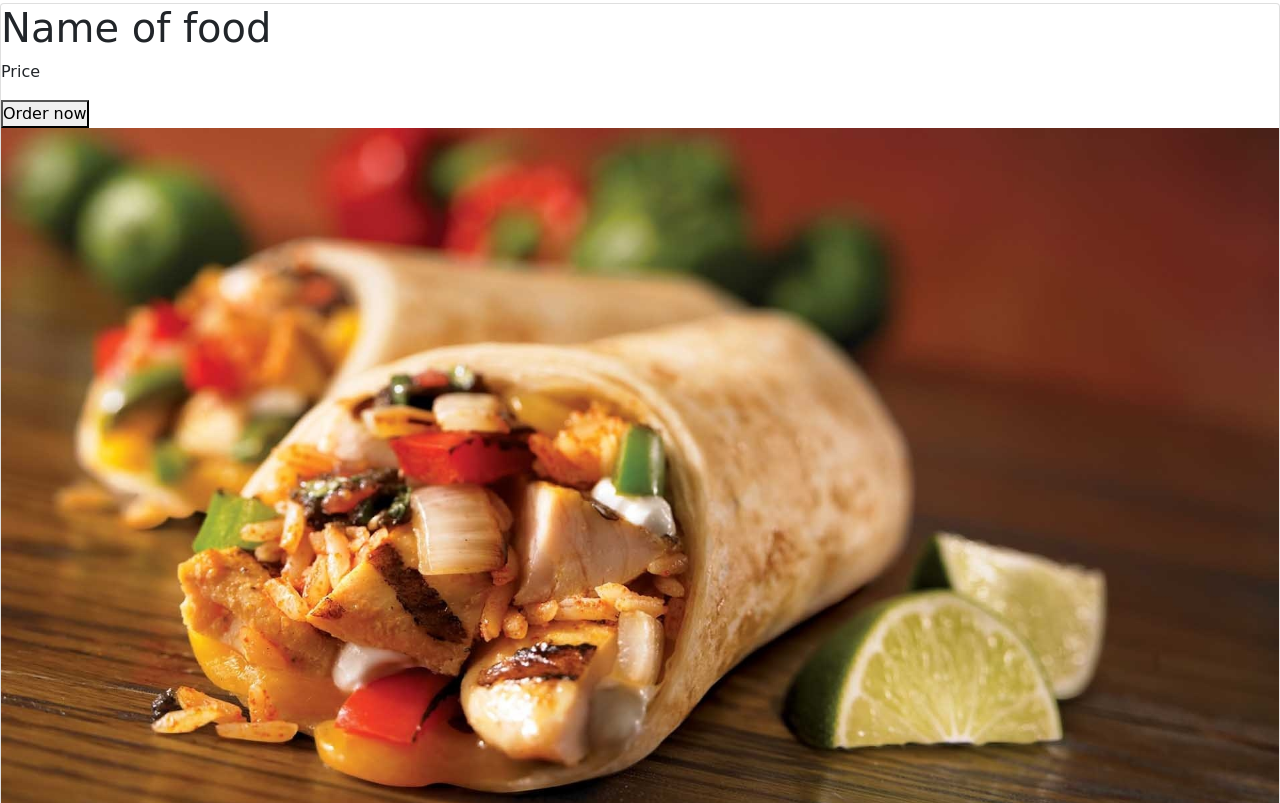
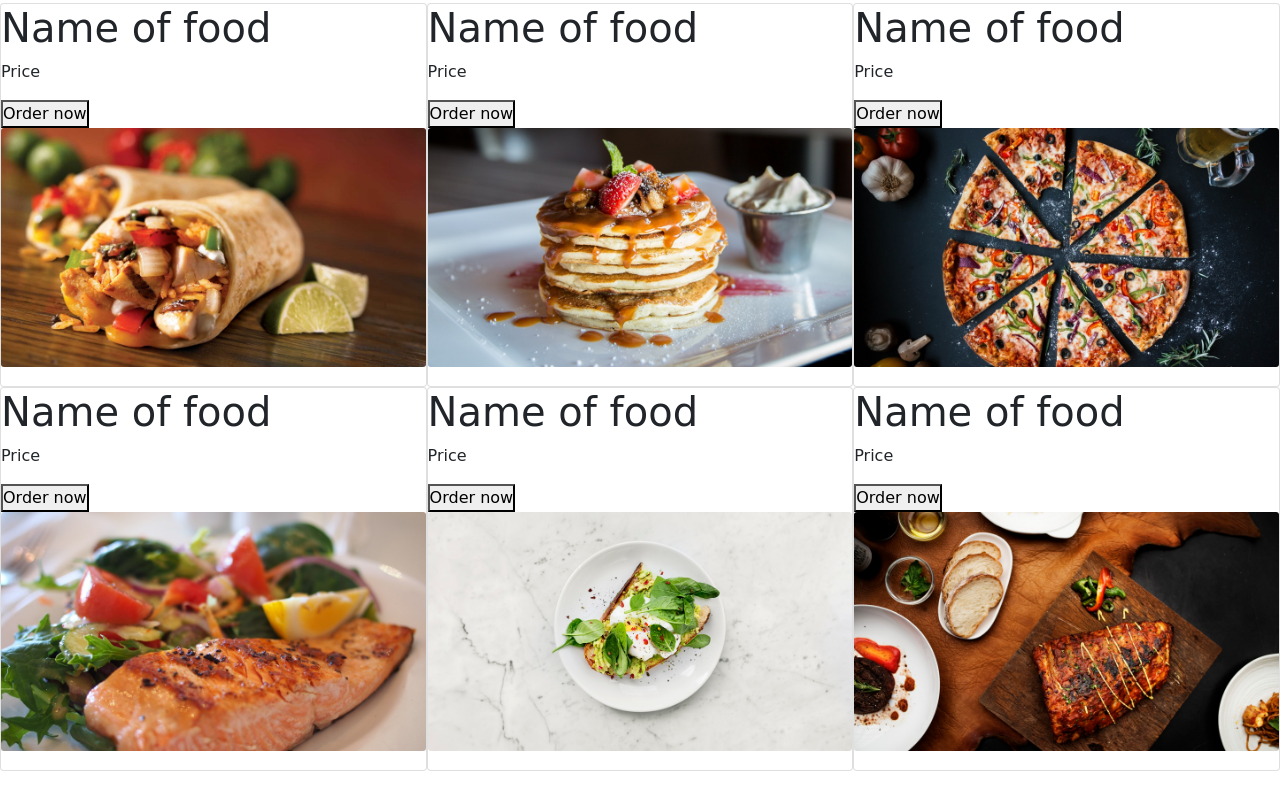
Before and after one commit to ciamac-da/SassRestaurantApp, a plain HTML site: page index.html in a window 1280 px wide. Shown: the part 1557-2360 px from the top of the page. After the commit the page ends 2328 px from the top, so only its background shows below. Drawn offline with nearby package versions, Linux system fonts and the light colour scheme; a web font is replaced by a local one.

Commit message:
Veridfied by Cia v1.2.4

```diff
--- a/index.html
+++ b/index.html
@@ -56,58 +56,59 @@
    <!--Start of Gallery section-->
    <section class="gallery">
        <div class="cards-wrapper">
+
            <div class="card">
                <div class="card-overlay">
-                   <h1 class="card-overlay heading">Name of food</h1>
+                   <h1 class="card-overlay-heading">Name of food</h1>
                    <p class="card-overlay-paragraph">Price</p>
-                <button class="card-overlay-btn">Order now</button>
+                <button type="button" class="card-overlay-btn">Order now</button>
                </div>
-               <img src="./images/dönertasche.jpg" alt="">
+               <img src="./images/gallery-img-1.jpeg" class="card-img" alt="">
            </div>
 
            <div class="card">
             <div class="card-overlay">
-                <h1 class="card-overlay heading">Name of food</h1>
+                <h1 class="card-overlay-heading">Name of food</h1>
                 <p class="card-overlay-paragraph">Price</p>
-             <button class="card-overlay-btn">Order now</button>
+             <button type="button" class="card-overlay-btn">Order now</button>
             </div>
-            <img src="./images/cheesberger.jpg" alt="">
+            <img src="./images/gallery-img-2.jpeg" class="card-img" alt="">
         </div>
 
         <div class="card">
             <div class="card-overlay">
-                <h1 class="card-overlay heading">Name of food</h1>
+                <h1 class="card-overlay-heading">Name of food</h1>
                 <p class="card-overlay-paragraph">Price</p>
-             <button class="card-overlay-btn">Order now</button>
+             <button type="button" class="card-overlay-btn">Order now</button>
             </div>
-            <img src="./images/indian.jpg" alt="">
+            <img src="./images/gallery-img-3.jpeg" class="card-img" alt="">
         </div>
 
         <div class="card">
             <div class="card-overlay">
-                <h1 class="card-overlay heading">Name of food</h1>
+                <h1 class="card-overlay-heading">Name of food</h1>
                 <p class="card-overlay-paragraph">Price</p>
-             <button class="card-overlay-btn">Order now</button>
+             <button type="button" class="card-overlay-btn">Order now</button>
             </div>
-            <img src="./images/spaghetti.jpg" alt="">
+            <img src="./images/gallery-img-4.jpeg" class="card-img" alt="">
         </div>
 
         <div class="card">
             <div class="card-overlay">
-                <h1 class="card-overlay heading">Name of food</h1>
+                <h1 class="card-overlay-heading">Name of food</h1>
                 <p class="card-overlay-paragraph">Price</p>
-             <button class="card-overlay-btn">Order now</button>
+             <button type="button" class="card-overlay-btn">Order now</button>
             </div>
-            <img src="./images/sushi.jpg" alt="">
+            <img src="./images/gallery-img-5.jpeg" class="card-img" alt="">
         </div>
 
         <div class="card">
             <div class="card-overlay">
-                <h1 class="card-overlay heading">Name of food</h1>
+                <h1 class="card-overlay-heading">Name of food</h1>
                 <p class="card-overlay-paragraph">Price</p>
-             <button class="card-overlay-btn">Order now</button>
+             <button type="button" class="card-overlay-btn">Order now</button>
             </div>
-            <img src="./images/menu1.jpg" alt="">
+            <img src="./images/gallery-img-6.jpeg" class="card-img" alt="">
         </div>
 
        </div>
--- a/scss/_components.scss
+++ b/scss/_components.scss
@@ -25,3 +25,8 @@
         font-weight: bold;
     }
 }
+
+.card{
+    width: 33.33% ;
+    height: 30vw;
+}
--- a/scss/_layout.scss
+++ b/scss/_layout.scss
@@ -56,3 +56,10 @@
             }
     }
 }
+.gallery{
+    .cards-wrapper{
+        display: flex;
+        flex-wrap: wrap;
+
+    }
+}
```
Also changed, not shown: css/main.css, images/cheesberger.jpg (deleted), images/gallery-img-1.jpeg (renamed from images/dönertasche.jpg), images/gallery-img-2.jpeg (added), images/gallery-img-3.jpeg (added), images/gallery-img-4.jpeg (added), images/gallery-img-5.jpeg (added), images/gallery-img-6.jpeg (added), images/indian.jpg (deleted), images/menu1.jpg (deleted), images/spaghetti.jpg (deleted), images/sushi.jpg (deleted), 1 other file. Lines whose indentation alone changed are shown as unchanged.
